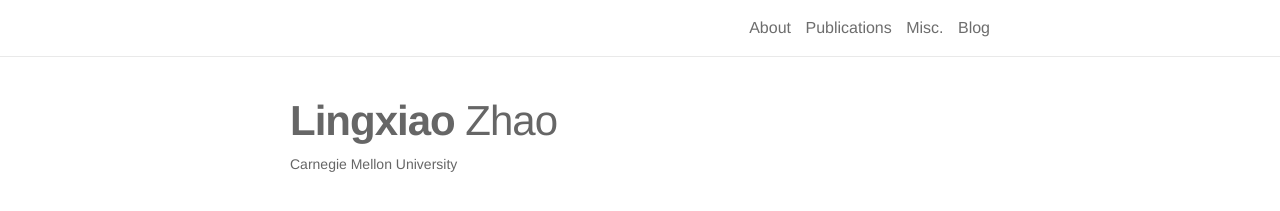
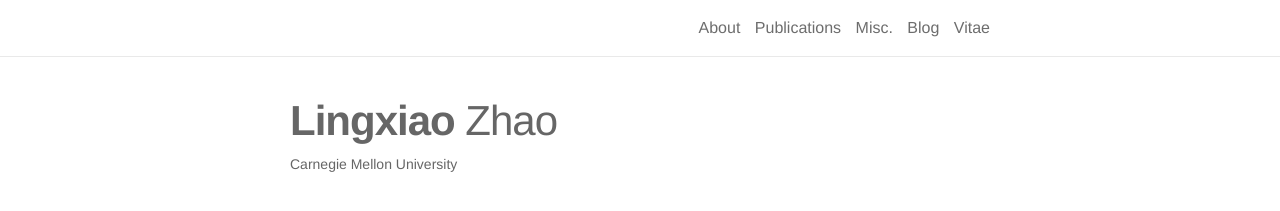
Before and after one commit to LingxiaoShawn/LingxiaoShawn.github.io, a Jekyll site: the page built from _pages/about.md, in a window 1280 px wide. Shown: the top 211 px of the page. Built offline with Jekyll 4.4.1, drawn with Linux system fonts in a browser that asks for light colours; nearby versions of some CDN libraries.

Commit message:
add resume

```diff
--- a/_includes/header.html
+++ b/_includes/header.html
@@ -36,7 +36,7 @@
         <a class="page-link" href="{{ '/blog/' | prepend: site.baseurl | prepend: site.url }}">Blog</a>
 
         <!-- CV link -->
-        <!-- <a class="page-link" href="{{ '/assets/pdf/CV.pdf' | prepend: site.baseurl | prepend: site.url }}">vitae</a> -->
+        <a class="page-link" href="{{ '/assets/pdf/CV.pdf' | prepend: site.baseurl | prepend: site.url }}">Vitae</a>
 
       </div>
     </nav>
```
Also changed, not shown: 1 other file.
